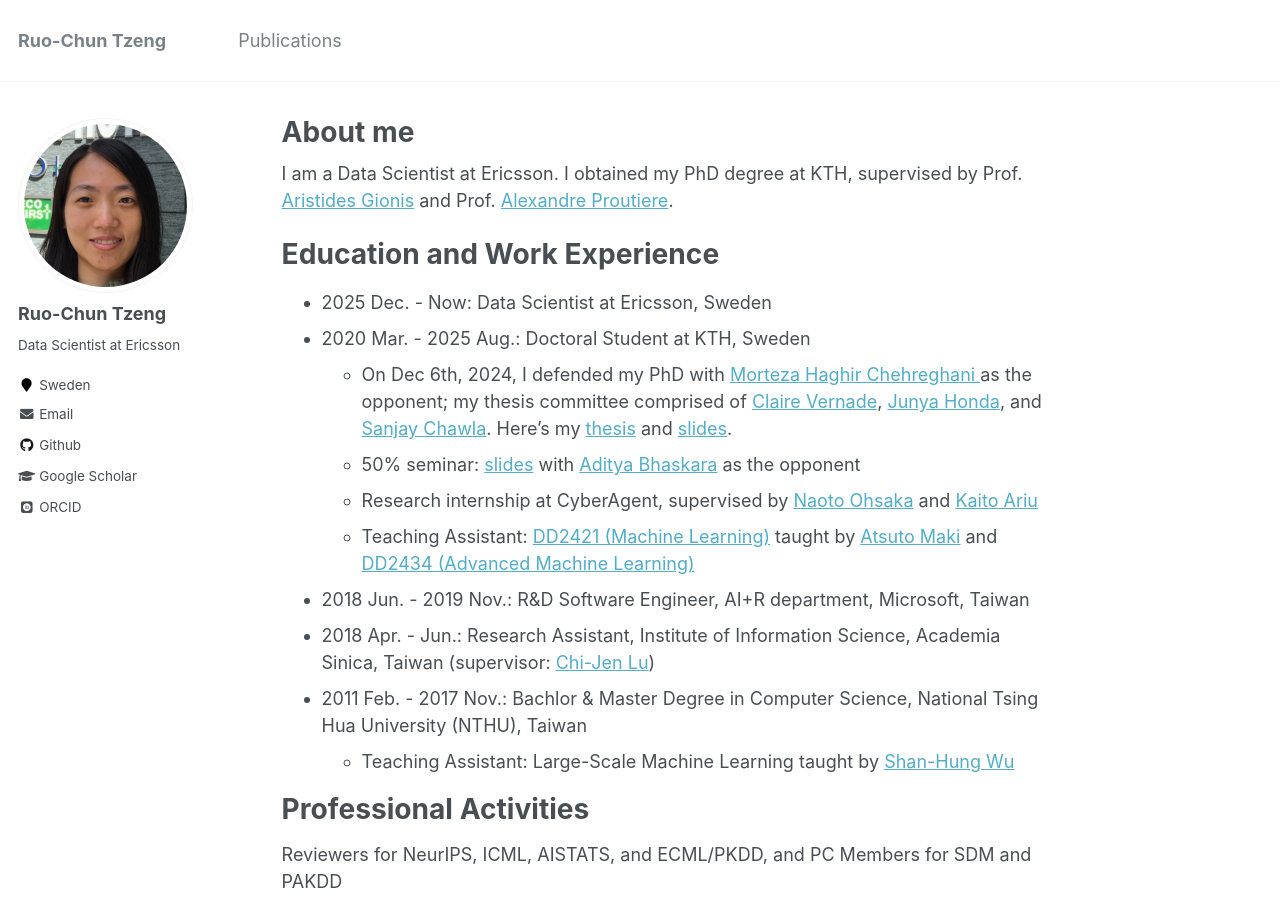
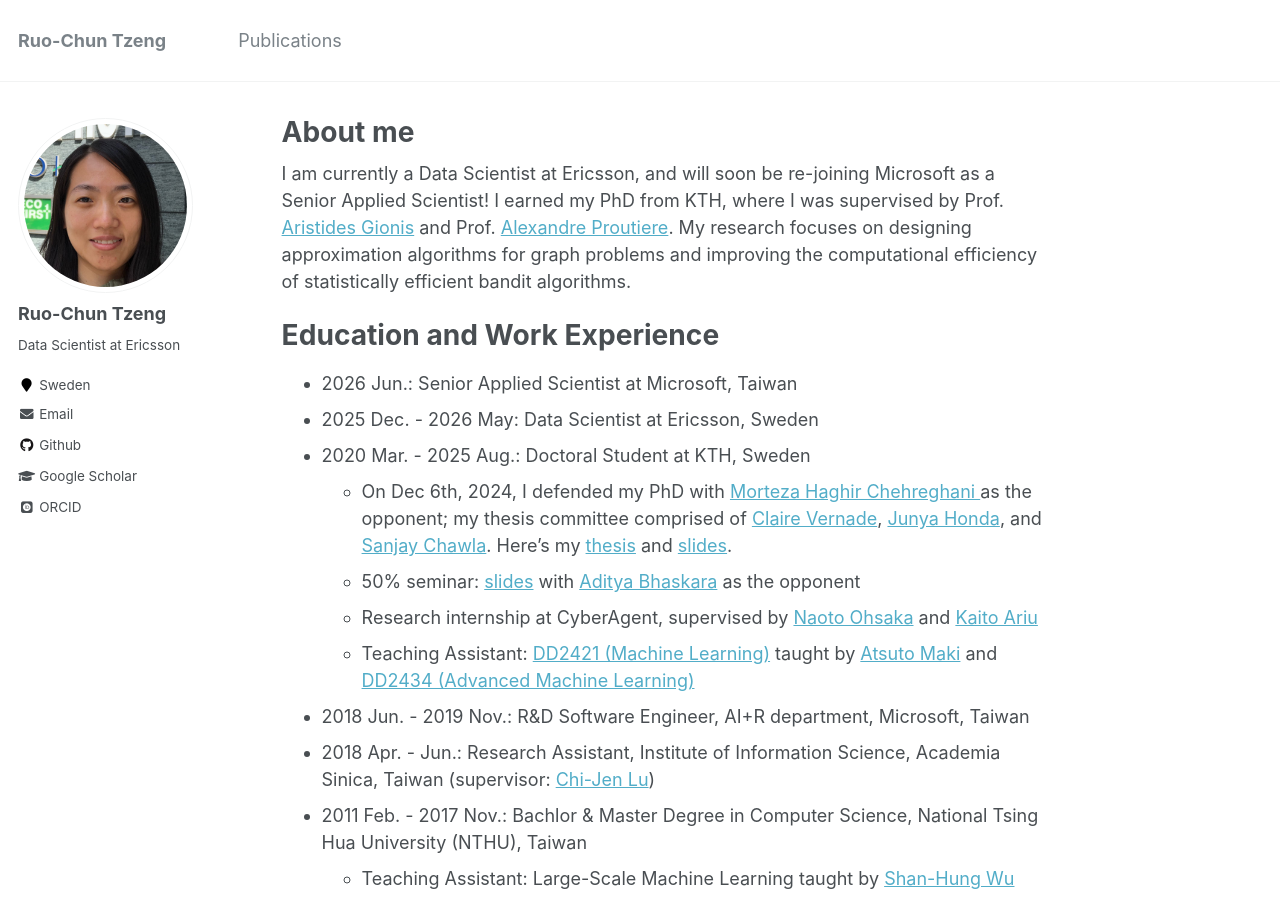
Before and after one commit to rctzeng/rctzeng.github.io, a Jekyll site: the page built from _pages/about.md, in a window 1280 px wide and 900 px high. Built offline with Jekyll 4.4.1, drawn with Linux system fonts in a browser that asks for light colours; some web fonts are replaced.

Commit message:
Update about.md

```diff
--- a/_pages/about.md
+++ b/_pages/about.md
@@ -7,12 +7,14 @@ redirect_from:
   - /about/
   - /about.html
 ---
-I am a Data Scientist at Ericsson.
-I obtained my PhD degree at KTH, supervised by Prof. [Aristides Gionis](https://scholar.google.com/citations?user=11JgipcAAAAJ) and Prof. [Alexandre Proutiere](https://scholar.google.com/citations?user=g5sya5cAAAAJ).
+I am currently a Data Scientist at Ericsson, and will soon be re-joining Microsoft as a Senior Applied Scientist!
+I earned my PhD from KTH, where I was supervised by Prof. [Aristides Gionis](https://scholar.google.com/citations?user=11JgipcAAAAJ) and Prof. [Alexandre Proutiere](https://scholar.google.com/citations?user=g5sya5cAAAAJ).
+My research focuses on designing approximation algorithms for graph problems and improving the computational efficiency of statistically efficient bandit algorithms.
 
 Education and Work Experience
 ======
-* 2025 Dec. - Now: Data Scientist at Ericsson, Sweden
+* 2026 Jun.: Senior Applied Scientist at Microsoft, Taiwan
+* 2025 Dec. - 2026 May: Data Scientist at Ericsson, Sweden
 * 2020 Mar. - 2025 Aug.: Doctoral Student at KTH, Sweden
   * On Dec 6th, 2024, I defended my PhD with [Morteza Haghir Chehreghani
 ](https://scholar.google.com/citations?user=8YBZPcAAAAAJ) as the opponent; my thesis committee comprised of [Claire Vernade](https://scholar.google.com/citations?user=tE2hCaYAAAAJ), [Junya Honda](https://scholar.google.com/citations?user=Aw8OrxQAAAAJ), and [Sanjay Chawla](https://scholar.google.com/citations?user=fdUJcwYAAAAJ). Here's my [thesis](http://urn.kb.se/resolve?urn=urn:nbn:se:kth:diva-355999) and [slides](slides/PhD-Defense.pdf).
```
